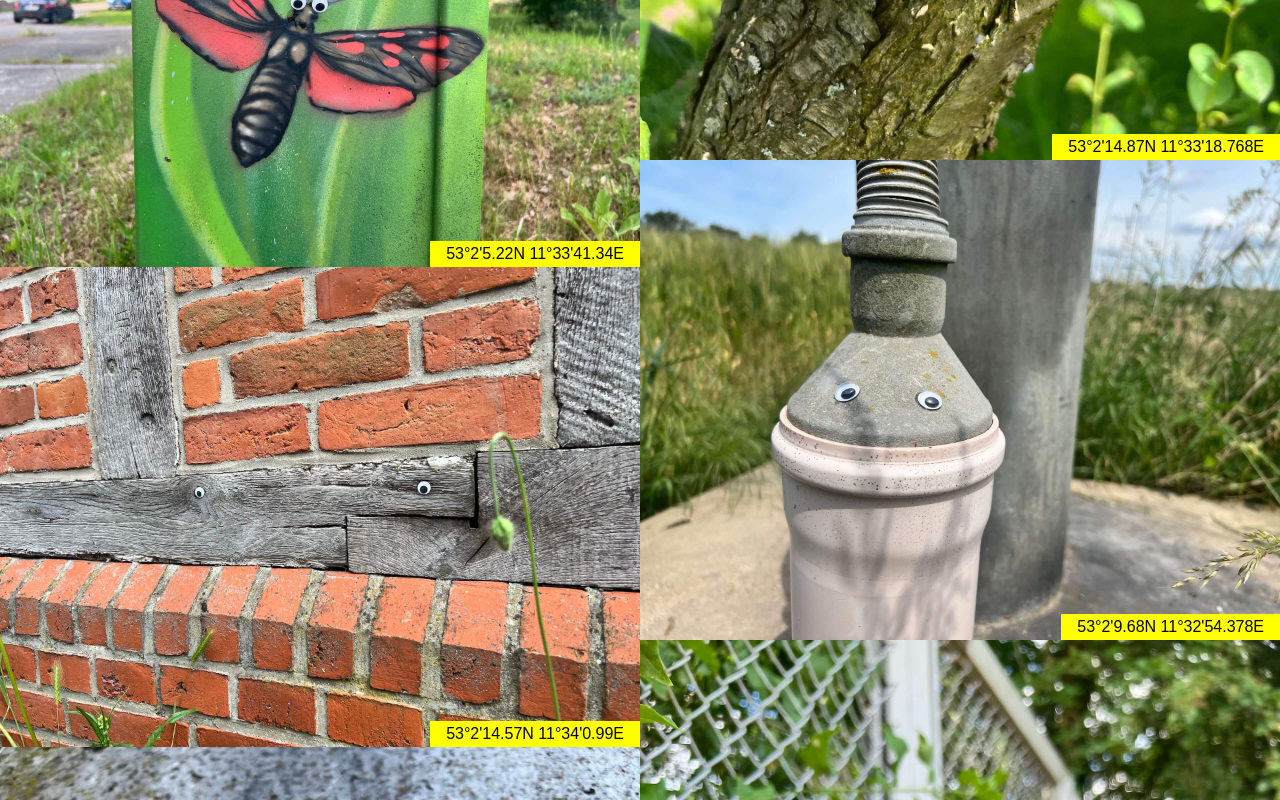
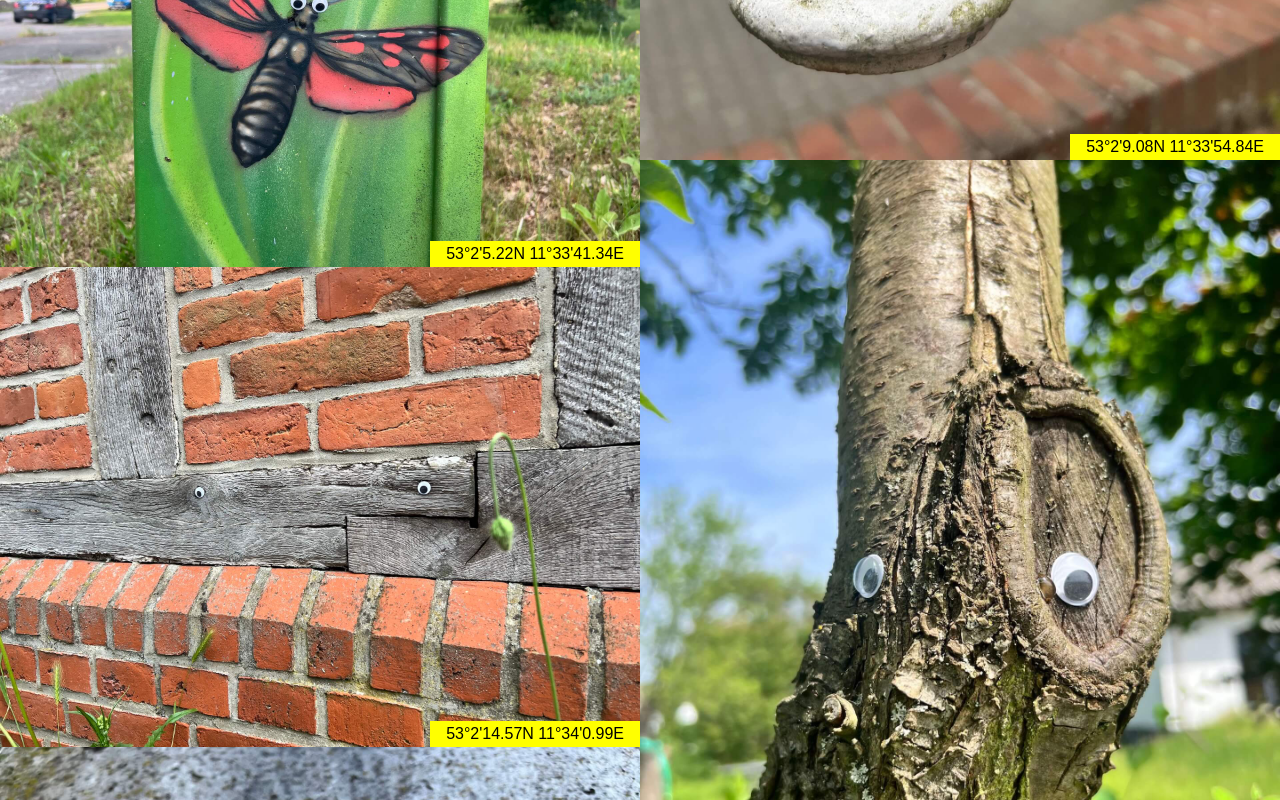
Before and after one commit to godegord/guck-mal-schnackenburg, a plain HTML site: page index.html in a window 1280 px wide. Shown: the part 5920-6720 px from the top of the page. Drawn offline with Linux system fonts and the light colour scheme.

Commit message:
more eyes

```diff
--- a/index.html
+++ b/index.html
@@ -250,6 +250,12 @@
       </li>
       <li>
         <figure>
+          <img src="images/eyes-tnBj.jpeg">
+          <figcaption>53°2'9.08N 11°33'54.84E</figcaption>
+        </figure>
+      </li>
+      <li>
+        <figure>
           <img src="images/eyes-hBSC.jpeg">
           <figcaption>53°2'14.87N 11°33'18.768E</figcaption>
         </figure>
```
Also changed, not shown: images/eyes-tnBj.jpeg (added).
